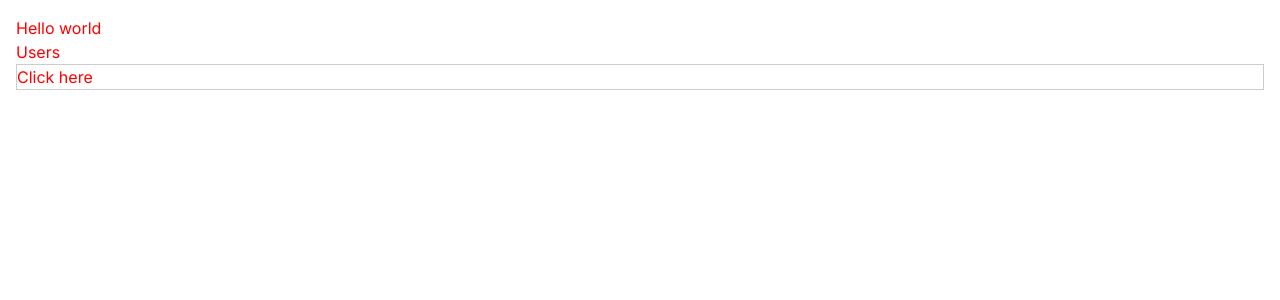
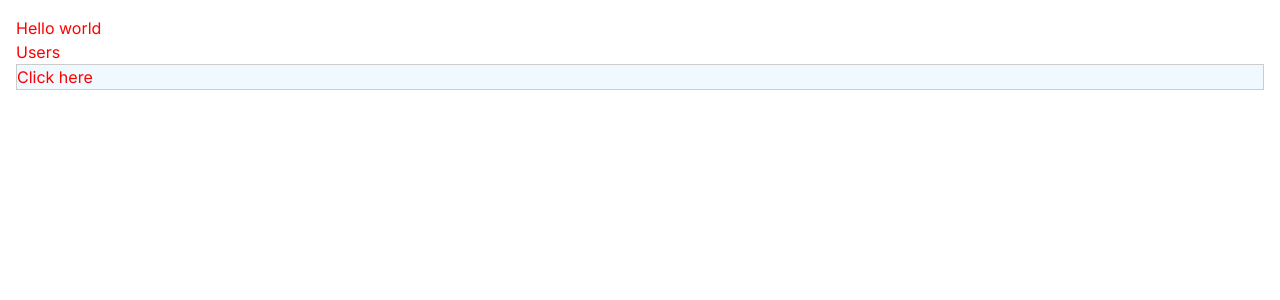
Before and after one commit to saeedmaldosary/next-lab, a Next.js app: page / in a window 1280 px wide. Shown: the top 300 px of the page. Built offline with nearby package versions, Linux system fonts and the light colour scheme.

Commit message:
use tailwind classes

```diff
--- a/app/components/ProductCard.tsx
+++ b/app/components/ProductCard.tsx
@@ -4,7 +4,7 @@ import styles from "./ProductCard.module.css";
 
 const ProductCard = () => {
   return (
-    <div className={styles.card}>
+    <div className={`${styles.card} bg-sky-50 hover:bg-sky-300`}>
       <AddToCart />
     </div>
   );
```
